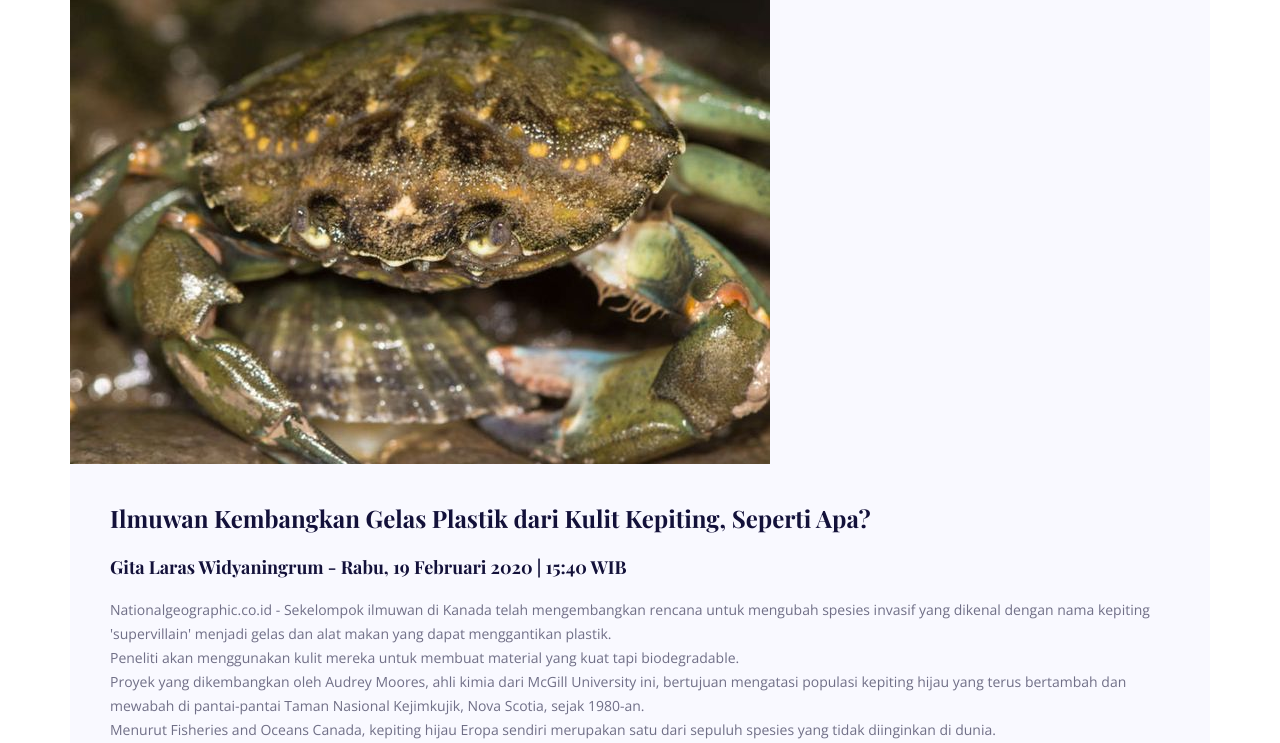
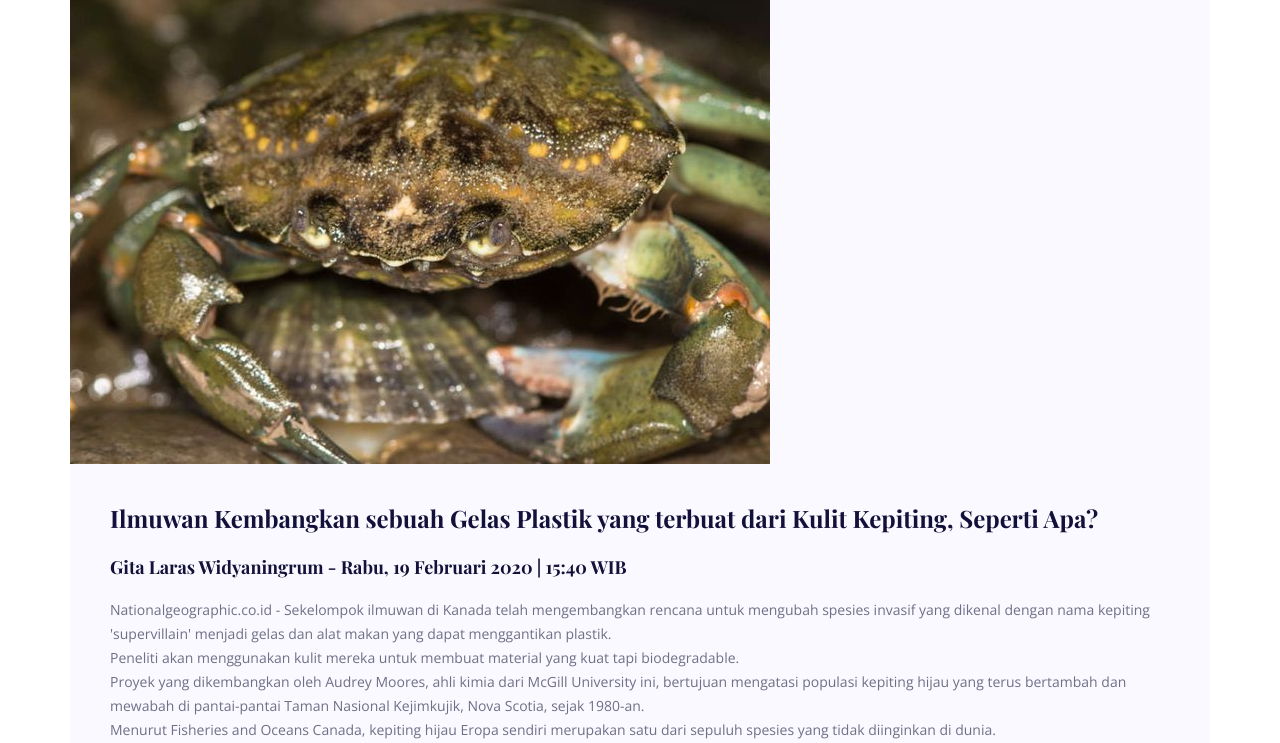
Before and after one commit to SalmaFarhani-E41181641/web_ci_sederhana, a CodeIgniter app: page /baru/home/berita in a window 1280 px wide. Shown: the part 531-1274 px from the top of the page. Run offline with CodeIgniter, Linux system fonts and the light colour scheme; some libraries are stand-ins or nearby versions; some web fonts are replaced.

Commit message:
mengubah view berita

```diff
--- a/baru/application/views/v_berita.php
+++ b/baru/application/views/v_berita.php
@@ -21,7 +21,7 @@
                     />
                   </div>
                   <div class="amenities-details">
-                  <h3>Ilmuwan Kembangkan Gelas Plastik dari Kulit Kepiting, Seperti Apa?</h3><br>
+                  <h3>Ilmuwan Kembangkan sebuah Gelas Plastik yang terbuat dari Kulit Kepiting, Seperti Apa?</h3><br>
                      <h5> Gita Laras Widyaningrum - Rabu, 19 Februari 2020 | 15:40 WIB</h5>
                   <p>Nationalgeographic.co.id - Sekelompok ilmuwan di Kanada telah mengembangkan rencana untuk mengubah spesies invasif yang dikenal dengan nama kepiting 'supervillain' menjadi gelas dan alat makan yang dapat menggantikan plastik. <br>
                     Peneliti akan menggunakan kulit mereka untuk membuat material yang kuat tapi biodegradable. <br>
```
